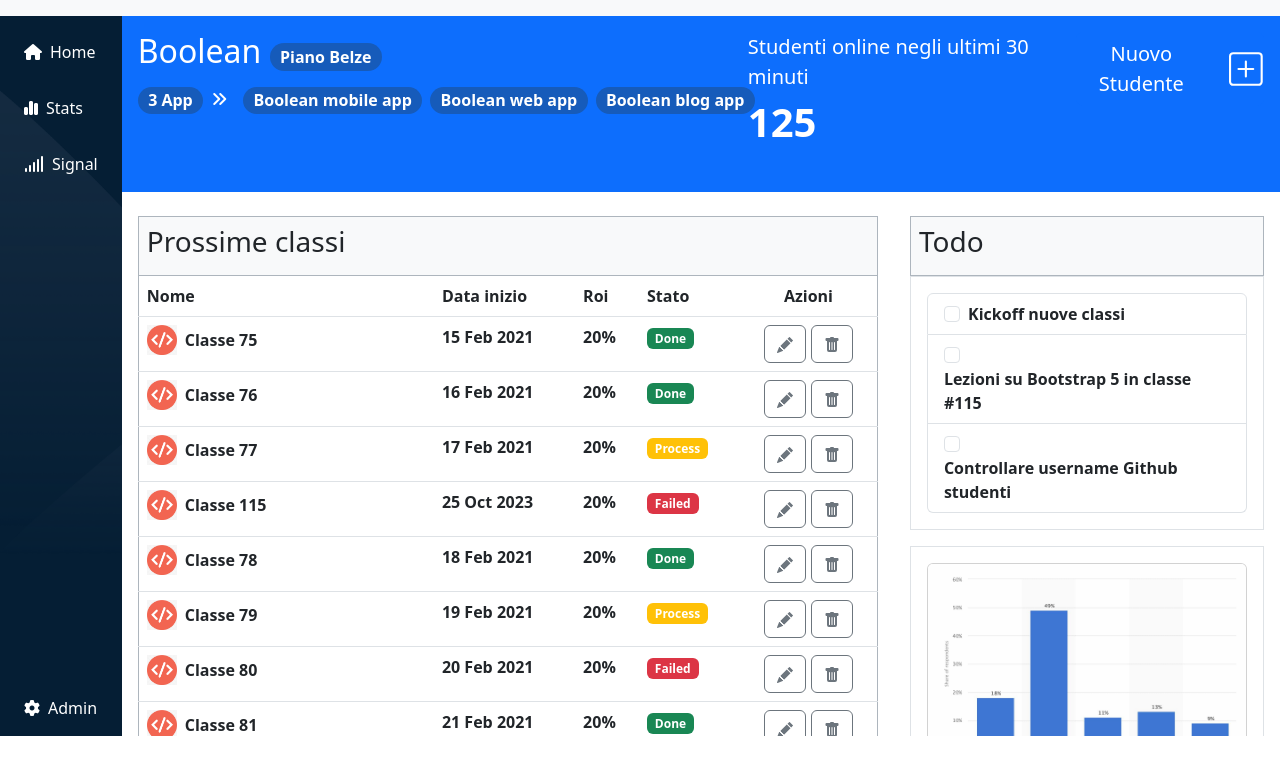
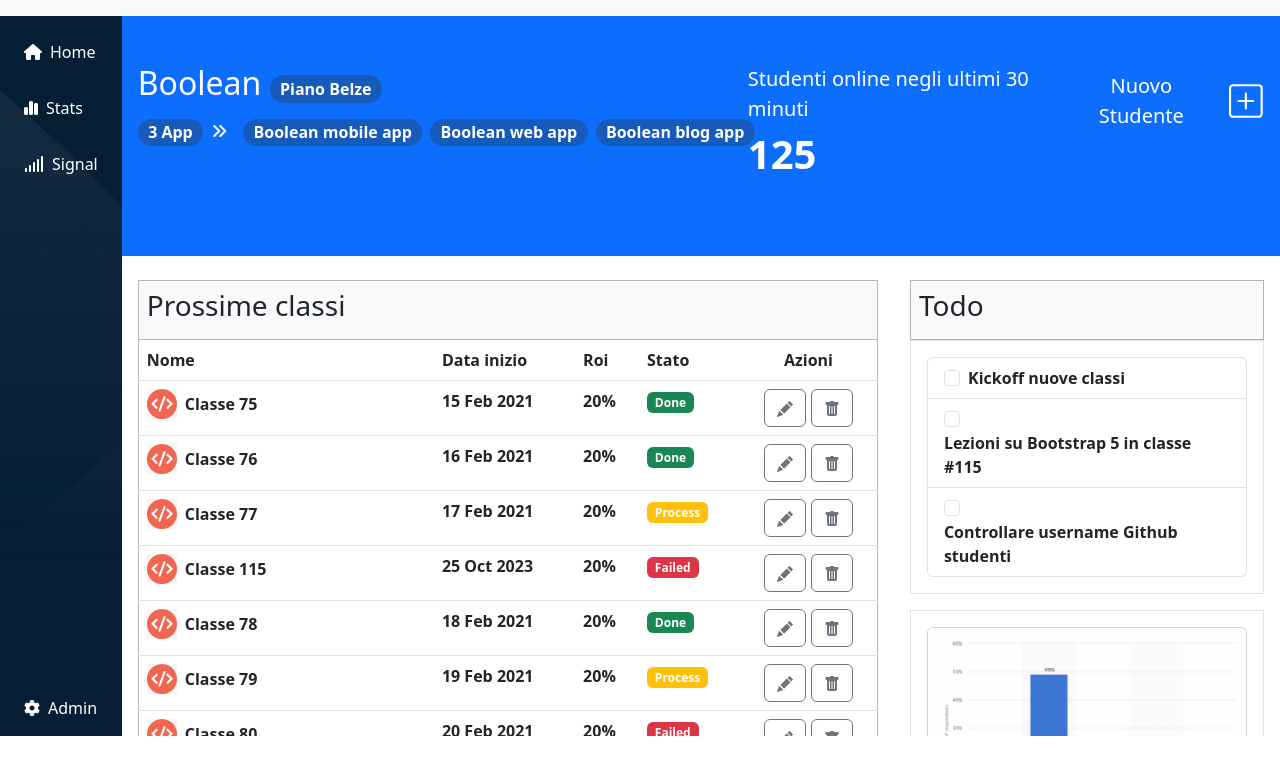
Before and after one commit to AlessandroCampo/html-css-bootstrap-dashboard, a plain HTML site: page index.html in a window 1280 px wide. Shown: the part 64-826 px from the top of the page. Before the commit the page ends 800 px from the top, so only its background shows below. Drawn offline with nearby package versions, Linux system fonts and the light colour scheme.

Commit message:
comment on to-fix bugs

```diff
--- a/index.html
+++ b/index.html
@@ -15,6 +15,8 @@
 </head>
 
 <body>
+
+    <!-- FIXME - bell mobile bug + white space below -->
     <header>
         <nav class="navbar navbar-expand-lg bg-body-tertiary">
             <div class="container-fluid flex-nowrap">
@@ -114,7 +116,7 @@
                 </div>
             </div>
             <div class="content w-100 overflow-y-auto">
-                <div class="row bg-primary py-3 px-3 align-items-start justify-content-between">
+                <div class="row bg-primary py-5 px-3 align-items-start justify-content-between">
                     <div class="col-12 col-xl-2 order-md-2 col-lg-3 mb-4">
                         <button type="button" class="btn btn-primary d-flex align-items-center gap-4 px-0">
                             <span class="fs-5">Nuovo Studente</span>
```
